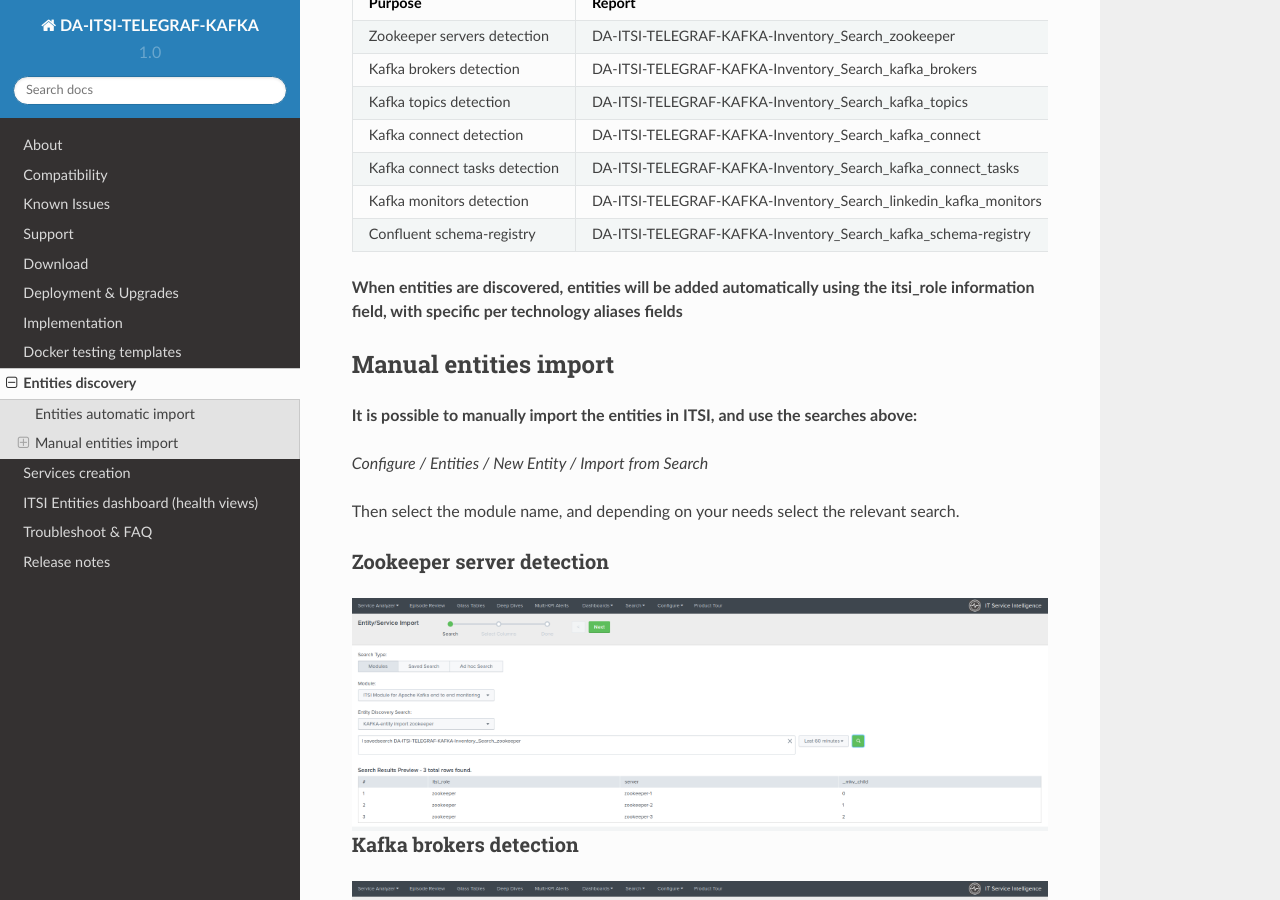
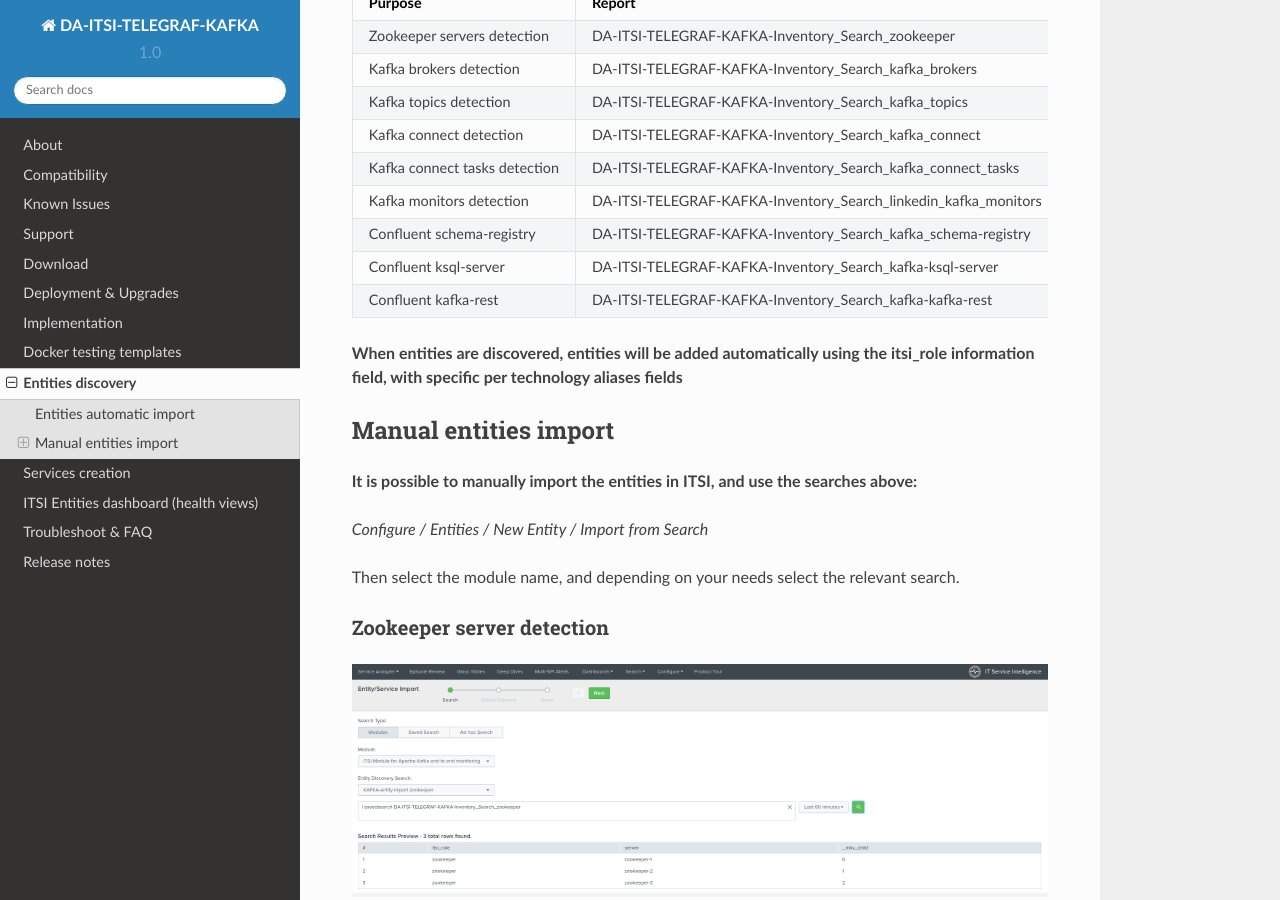
Before and after one commit to guilhemmarchand/DA-ITSI-TELEGRAF-KAFKA, a Sphinx documentation site: the page built from docs/entities.rst, in a window 1280 px wide and 900 px high, scrolled down 421 px. Built offline with Sphinx 7.4.7 and the Read the Docs theme 2.0.0, drawn with Linux system fonts in a browser that asks for light colours; some of the changed text lies outside the part shown.

Commit message:
docs update

```diff
--- a/docs/entities.rst
+++ b/docs/entities.rst
@@ -26,6 +26,10 @@
 | Kafka monitors detection      | DA-ITSI-TELEGRAF-KAFKA-Inventory_Search_linkedin_kafka_monitors |
 +-------------------------------+-----------------------------------------------------------------+
 | Confluent schema-registry     | DA-ITSI-TELEGRAF-KAFKA-Inventory_Search_kafka_schema-registry   |
++-------------------------------+-----------------------------------------------------------------+
+| Confluent ksql-server         | DA-ITSI-TELEGRAF-KAFKA-Inventory_Search_kafka-ksql-server       |
++-------------------------------+-----------------------------------------------------------------+
+| Confluent kafka-rest          | DA-ITSI-TELEGRAF-KAFKA-Inventory_Search_kafka-kafka-rest        |
 +-------------------------------+-----------------------------------------------------------------+
 
 **When entities are discovered, entities will be added automatically using the itsi_role information field, with specific per technology aliases fields**
@@ -81,6 +85,20 @@
    :alt: entities_schema_registry.png
    :align: center
 
+Confluent ksql-server nodes detection
+-------------------------------------
+
+.. image:: img/entities_ksql_server.png
+   :alt: entities_ksql_server.png
+   :align: center
+
+Confluent kafka-rest nodes detection
+------------------------------------
+
+.. image:: img/entities_kafka_rest.png
+   :alt: entities_kafka_rest.png
+   :align: center
+
 LinkedIn Kafka monitor nodes detection
 --------------------------------------
 
```
Also changed, not shown: docs/img/entities_kafka_rest.png (added), docs/img/entities_ksql_server.png (added).
